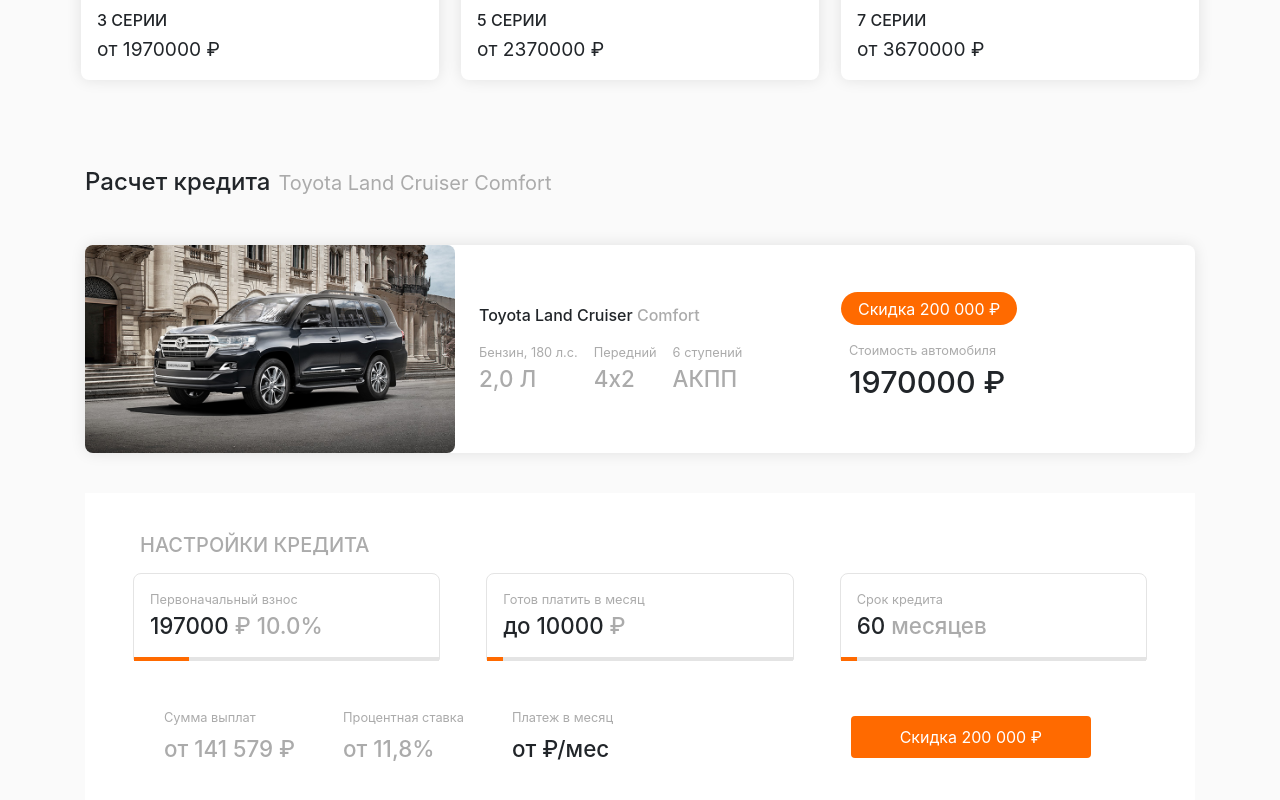
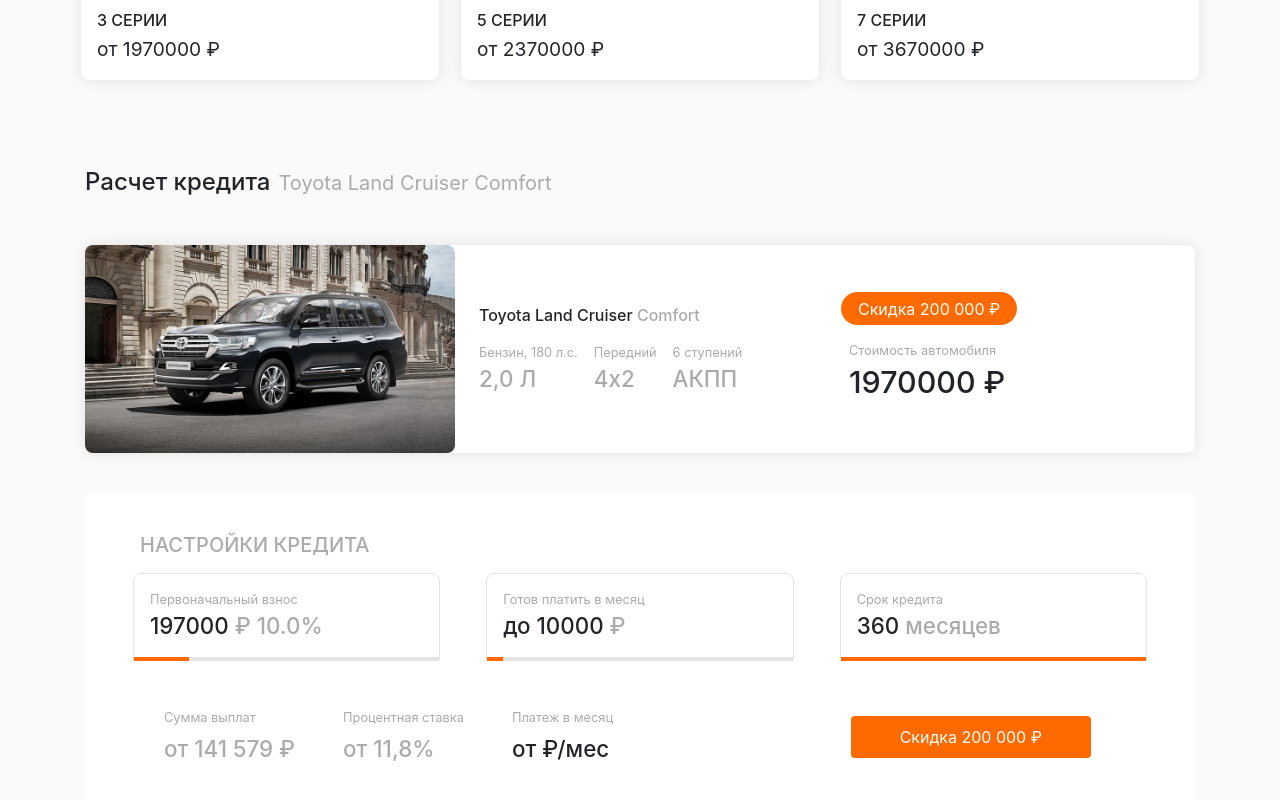
Before and after one commit to ivanteterichev/credit-calculator, an Angular app: page / in a window 1280 px wide. Shown: the part 743-1543 px from the top of the page. Built offline with nearby package versions, Linux system fonts and the light colour scheme.

Commit message:
Добавление привязки инпута ежемесячных платежей к инпуту срока кредита

```diff
--- a/src/app/app.component.html
+++ b/src/app/app.component.html
@@ -205,7 +205,7 @@
         <span class="dark">до {{myForm.value.payment}}</span> ₽
        </div>
        <div class="item-range">
-        <input type="range" name="payment" [ngModel]="minPayment" min="{{minPayment}}" max="{{maxPayment}}" value="{{minPayment}}" step="1000">
+        <input type="range" name="payment" [ngModel]="minPayment" min="{{minPayment}}" max="{{maxPayment}}" value="{{defaultPayment}}" step="1000" (change)="calcCredit(carPrice, myForm.value.deposit, myForm.value.period)">
        </div>
       </div>
      </div>
@@ -218,7 +218,7 @@
         <span class="dark">{{myForm.value.period}}</span> месяцев
        </div>
        <div class="item-range">
-        <input type="range" name="period" [ngModel]="period" min="60" max="240" value="24" step="12" (change)="calcCredit(carPrice, myForm.value.deposit, myForm.value.period)">
+        <input type="range" name="period" [ngModel]="maxPeriod - (((myForm.value.payment - defaultPayment) / 1000) * 12)" min="60" max="{{maxPeriod}}" value="{{maxPeriod - (((myForm.value.payment - defaultPayment) / 1000) * 12)}}" step="12" (change)="calcCredit(carPrice, myForm.value.deposit, myForm.value.period)">
        </div>
       </div>
      </div>
--- a/src/app/app.component.ts
+++ b/src/app/app.component.ts
@@ -10,10 +10,14 @@
   carPrice = 1970000;
   minDeposit = 197000;
   minPayment = 10000;
-  maxPayment = 50000;
-  period = 60;
+  defaultPayment = 20000;
+  maxPayment = 35000;
+  period = 120;
+  maxPeriod = 240;
+  pseudoMaxPeriod = 360;
   carPrices = [1970000, 2370000, 3670000, 1970000, 2370000, 3670000];
   paymentPerMounth = null;
+  // newPayment = 10000;
   outputPrice(price) {
     console.log(price);
     this.carPrice = price;
@@ -22,4 +26,7 @@
   calcCredit(carPrice, deposit, period) {
     this.paymentPerMounth = (((((carPrice - deposit) / (period / 12)) * 1.118)) / 12).toFixed(0);
   }
+  // calcNewPayment(valuePayment, valuePeriod) {
+  //   this.newPayment = valuePayment + (((this.pseudoMaxPeriod - valuePeriod) / 12) * 1000);
+  // }
 }
```
